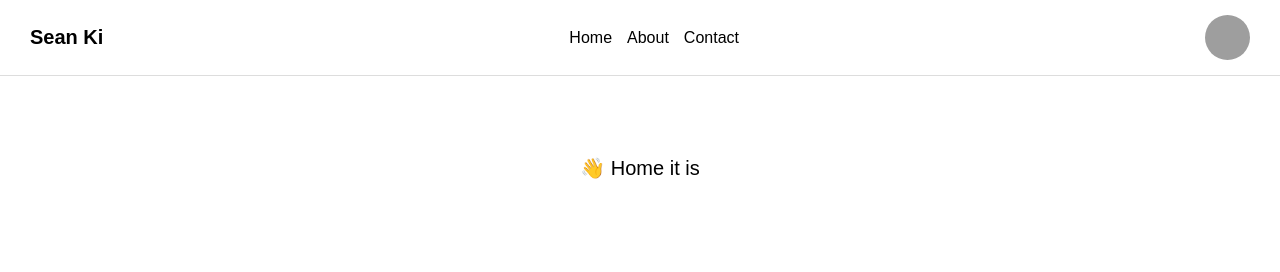
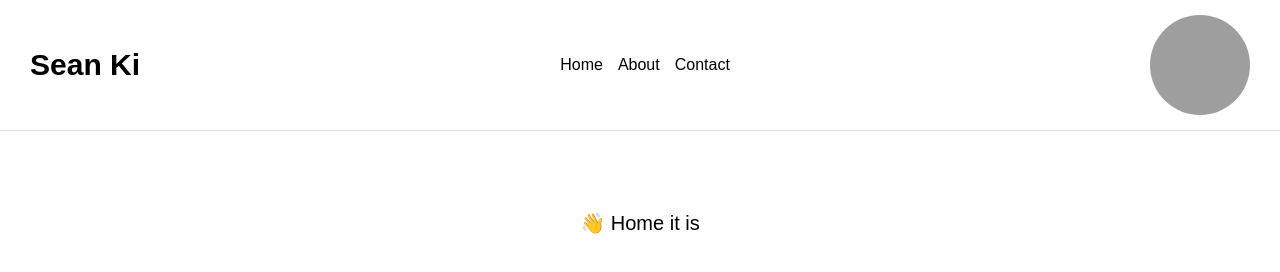
Before and after one commit to thekichan/thekichan.github.io, a plain HTML site: page index.html in a window 1280 px wide. Drawn offline with Linux system fonts and the light colour scheme; grey boxes are pictures that could not be loaded.

Commit message:
Update index.html

```diff
--- a/index.html
+++ b/index.html
@@ -22,7 +22,7 @@ body {
 
 /* 이름 */
 .logo {
-  font-size: 20px;
+  font-size: 30px;
   font-weight: bold;
 }
 
@@ -45,8 +45,8 @@ body {
 
 /* 프로필 사진 */
 .profile-img {
-  width: 45px;
-  height: 45px;
+  width: 100px;
+  height: 100px;
   border-radius: 50%;
   object-fit: cover;
 }
```
